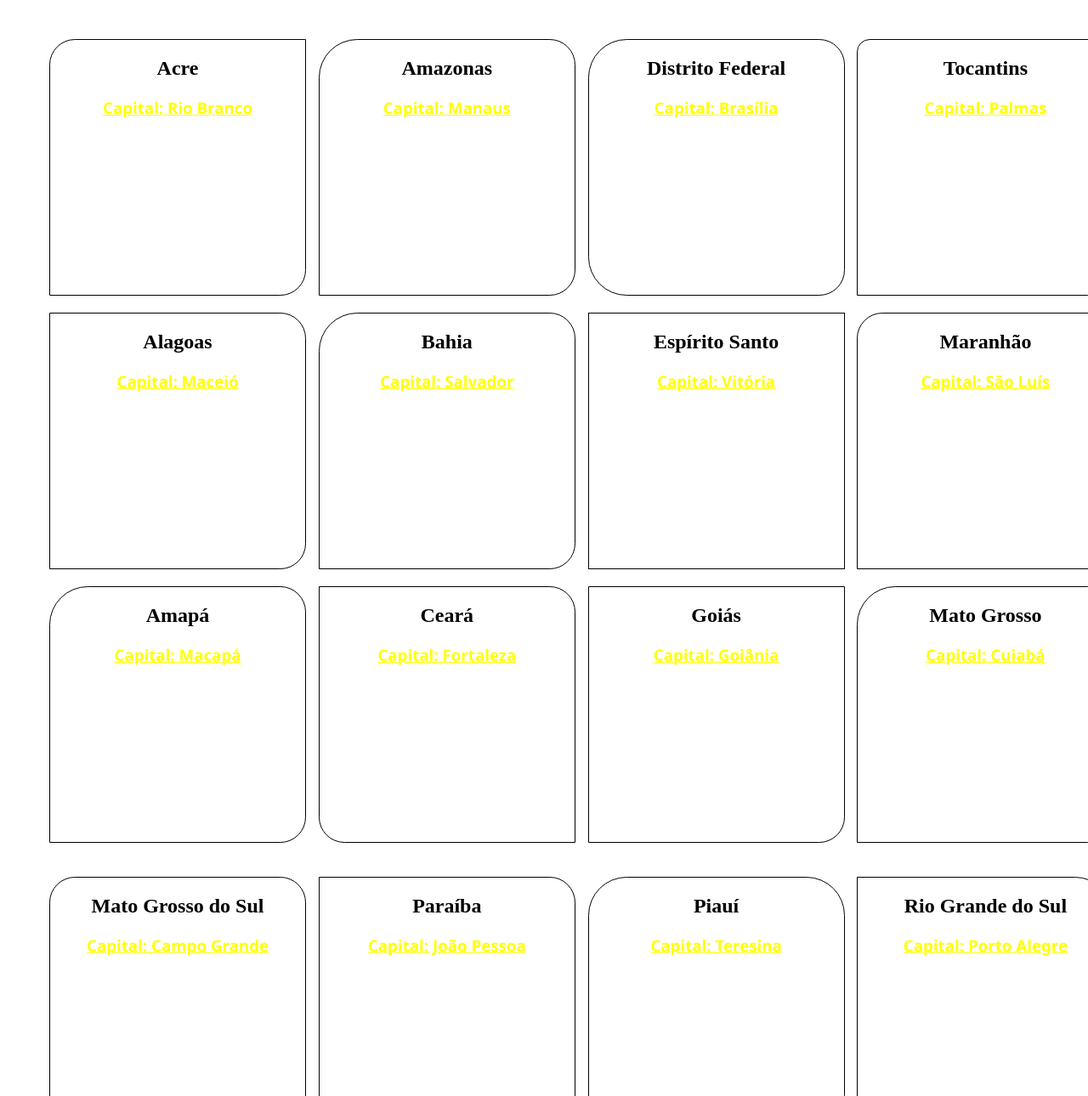
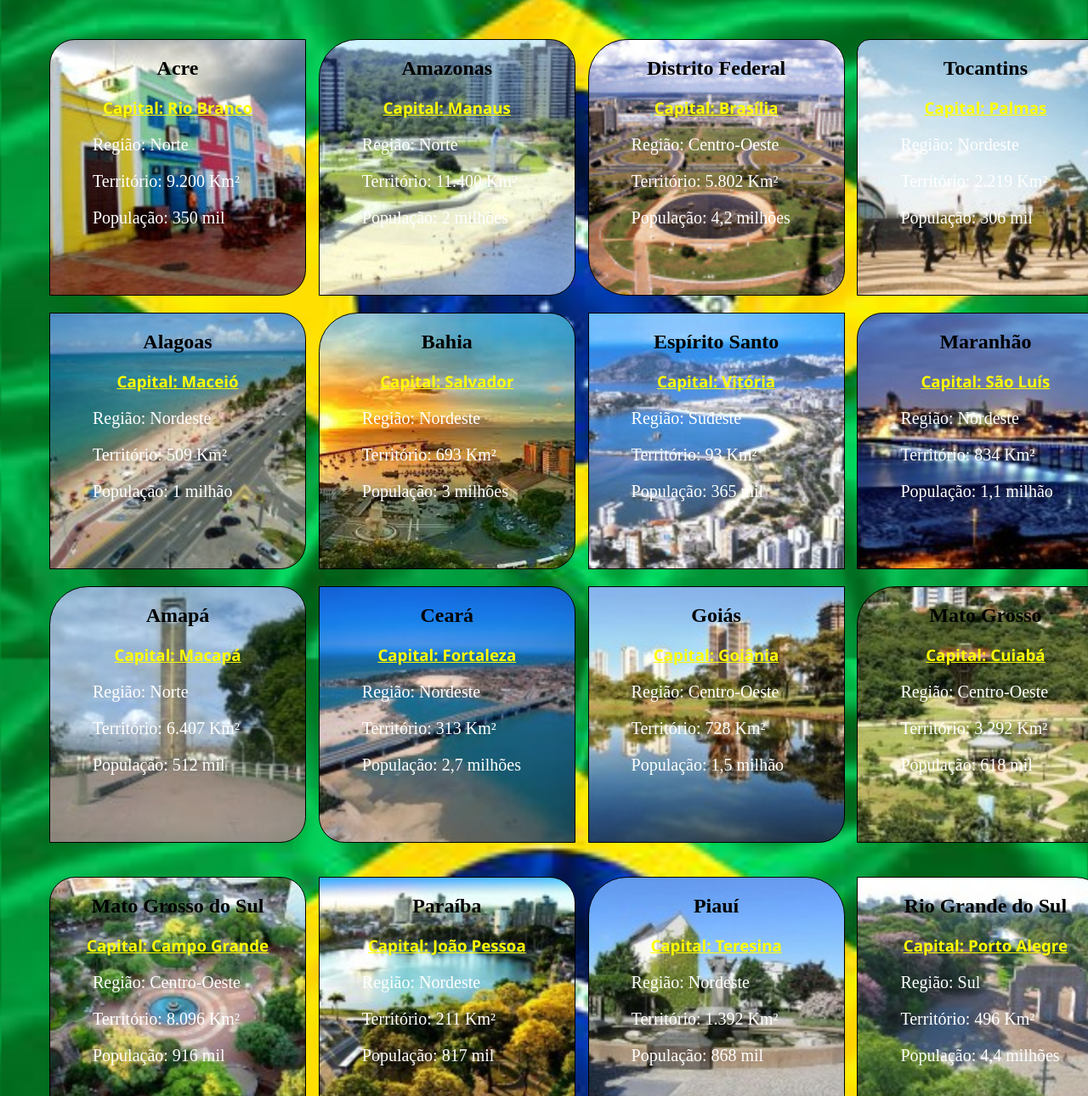
Before and after one commit to FLQuadros/Exercicio-02-CSS, a plain HTML site: page index.html in a window 1280 px wide. Shown: the part 123-1413 px from the top of the page at 85% size. Drawn offline with Linux system fonts and the light colour scheme; the site is published under a folder, as on GitHub Pages, so addresses that start at the root find nothing.

Commit message:
resolvido erro das imagens de fundo

```diff
--- a/CSS/estilo.css
+++ b/CSS/estilo.css
@@ -1,5 +1,5 @@
 body {
-    background-image: url(/Img/Brasil.jfif);
+    background-image: url(../Img/Brasil.jfif);
     background-size: contain;
 
 }
@@ -45,163 +45,163 @@ section {
 }
 
 .d1{
-    background-image: url(/Img/Rio\ branco.jpg);
+    background-image: url(../Img/Rio\ branco.jpg);
     background-size: cover;
     border-radius: 10% 0 10% 0;
 }
 
 .d2{
-    background-image: url(/Img/Maceió.jpg);
+    background-image: url(../Img/Maceió.jpg);
     background-size: cover;
     border-radius: 0 10% 10% 0;
 }
 
 .d3{
-    background-image: url(/Img/Macapá.jpg);
+    background-image: url(../Img/Macapá.jpg);
     background-size: cover;
     border-radius: 15% 10% 10% 0;
 }
 
 .d4{
-    background-image: url(/Img/Manaus.jpg);
+    background-image: url(../Img/Manaus.jpg);
     background-size: cover;
     border-radius: 15% 10% 10% 0;
 }
 
 .d5{
-    background-image: url(/Img/Salvador.jfif);
+    background-image: url(../Img/Salvador.jfif);
     background-size: cover;
     border-radius: 15% 10% 10% 0;
 }
 
 .d6{
-    background-image: url(/Img/Fortaleza.jpg);
+    background-image: url(../Img/Fortaleza.jpg);
     background-size: cover;
     border-radius: 0 10% 0 10%;
 }
 
 .d7{
-    background-image: url(/Img/Brasilia.jpg);
+    background-image: url(../Img/Brasilia.jpg);
     background-size: cover;
     border-radius: 15% 10% 10% 15%;
 }
 
 .d8{
-    background-image: url(/Img/Vitoria.jpg);
+    background-image: url(../Img/Vitoria.jpg);
     background-size: cover;
     border-radius: 0 0 0 0;
 }
 
 .d9{
-    background-image: url(/Img/Goiania.jpg);
+    background-image: url(../Img/Goiania.jpg);
     background-size: cover;
     border-radius: 0 0 10% 0;
 }
 
 .d10{
-    background-image: url(/Img/Palmas.jpg);
+    background-image: url(../Img/Palmas.jpg);
     background-size: cover;
     border-radius: 5% 0 10% 0;
 }
 
 .d11{
-    background-image: url(/Img/Maranhao.jpg);
+    background-image: url(../Img/Maranhao.jpg);
     background-size: cover;
     border-radius: 10% 5% 0 0;
 }
 
 .d12{
-    background-image: url(/Img/Cuiaba.jpg);
+    background-image: url(../Img/Cuiaba.jpg);
     background-size: cover;
     border-radius: 15% 10% 10% 0;
 }
 
 .d13{
-    background-image: url(/Img/Campo\ Grande.jpg);
+    background-image: url(../Img/Campo\ Grande.jpg);
     background-size: cover;
     border-radius: 10% 10% 5% 0;
 }
 
 .d14{
-    background-image: url(/Img/Belo_horizonte.jpg);
+    background-image: url(../Img/Belo_horizonte.jpg);
     background-size: cover;
     border-radius: 20% 10% 10% 15%;
 }
 
 .d15{
-    background-image: url(/Img/Belem.jfif);
+    background-image: url(../Img/Belem.jfif);
     background-size: cover;
     border-radius: 0 15% 10% 0;
 }
 
 .d16{
-    background-image: url(/Img/Joao_pessoa.jpg);
+    background-image: url(../Img/Joao_pessoa.jpg);
     background-size: cover;
     border-radius: 0 10% 10% 0;
 }
 
 .d17{
-    background-image: url(/Img/curitiba.jpg);
+    background-image: url(../Img/curitiba.jpg);
     background-size: cover;
     border-radius: 0 0 10% 15%;
 }
 
 .d18{
-    background-image: url(/Img/Recife.jpg);
+    background-image: url(../Img/Recife.jpg);
     background-size: cover;
     border-radius: 0 10% 10% 0;
 }
 
 .d19{
-    background-image: url(/Img/Teresina.jpg);
+    background-image: url(../Img/Teresina.jpg);
     background-size: cover;
     border-radius: 15% 15% 15% 0;
 }
 
 .d20{
-    background-image: url(/Img/Rio_de_janeiro.jpg);
+    background-image: url(../Img/Rio_de_janeiro.jpg);
     background-size: cover;
     border-radius: 0 0 0 0;
 }
 
 .d21{
-    background-image: url(/Img/Natal.jpg);
+    background-image: url(../Img/Natal.jpg);
     background-size: cover;
     border-radius: 5% 0 0 5%;
 }
 
 .d22{
-    background-image: url(/Img/Porto_Alegre.jpg);
+    background-image: url(../Img/Porto_Alegre.jpg);
     background-size: cover;
     border-radius: 0 15% 10% 0;
 }
 
 .d23{
-    background-image: url(/Img/Porto_velho.jpg);
+    background-image: url(../Img/Porto_velho.jpg);
     background-size: cover;
     border-radius: 5% 0 5% 0;
 }
 
 .d24{
-    background-image: url(/Img/Boa_vista.jpg);
+    background-image: url(../Img/Boa_vista.jpg);
     background-size: cover;
     border-radius: 0 10% 0 0;
 }
 
 .d25{
-    background-image: url(/Img/Forianopolis.jfif);
+    background-image: url(../Img/Forianopolis.jfif);
     background-size: cover;
     border-radius: 15% 0 0 0;
 }
 
 .d26{
-    background-image: url(/Img/Sao_Paulo.jpg);
+    background-image: url(../Img/Sao_Paulo.jpg);
     background-size: cover;
     border-radius: 10% 10% 0 0;
 }
 
 .d27{
-    background-image: url(/Img/Aracaju.jpg);
+    background-image: url(../Img/Aracaju.jpg);
     background-size: cover;
     border-radius: 15% 10% 15% 0;
 }
```
